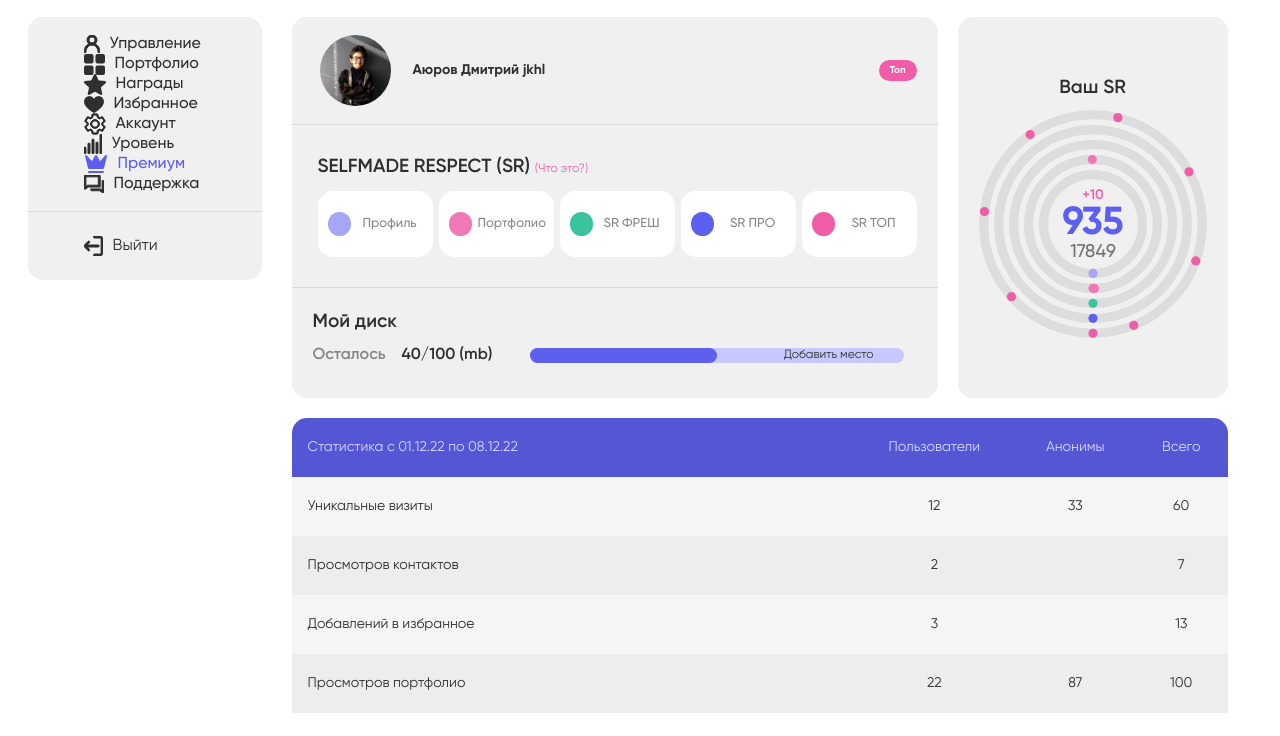
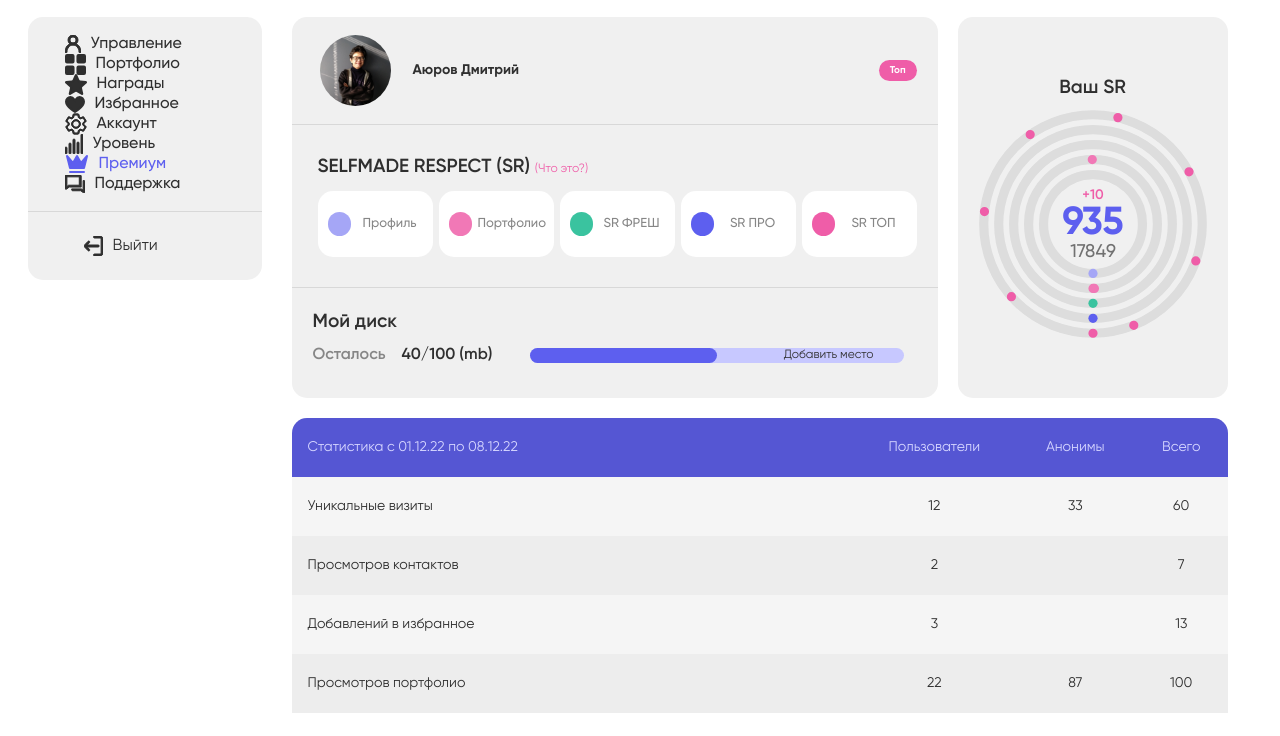
Before and after one commit to AurovD/selfmade, a website built with Vite: page index.html in a window 1280 px wide. Shown: the part 64-800 px from the top of the page. Built offline with nearby package versions, Linux system fonts and the light colour scheme; files whose address does not match are found by name.

Commit message:
transition fixes test

```diff
--- a/index.html
+++ b/index.html
@@ -120,7 +120,7 @@
                   <div class="profile-image-dashboard">
                     <img src="assets/me.JPG" alt="user">
                   </div>
-                  <h3>Аюров Дмитрий jkhl</h3>
+                  <h3>Аюров Дмитрий</h3>
                 </div>
                 <div class="premium-mark">Топ</div>
               </div>
--- a/style.css
+++ b/style.css
@@ -284,9 +284,11 @@ body {
 }
 .nav-item {
     display: flex;
-    padding-left: 2.438rem;
+    padding-left: 20px;
+    /*padding-left: 2.438rem;*/
     align-items: center;
-    height: 1.25rem;
+    height: 20px;
+    /*height: 1.25rem;*/
     /*height: var(--size-500);*/
     /*transition: height 1s, margin-bottom 1s, margin-top 1s ease-in-out;*/
     margin-bottom: 0;
```
